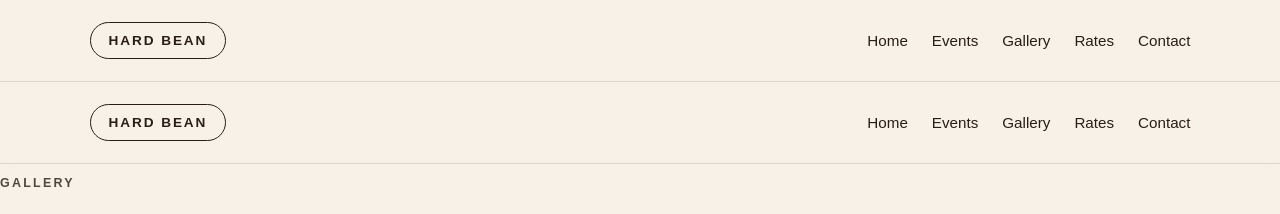
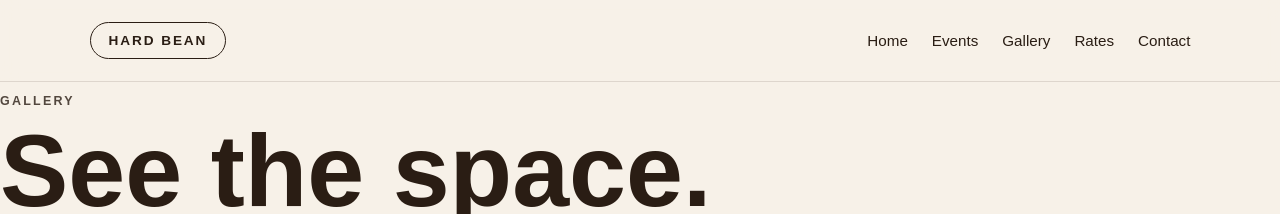
Before and after one commit to anastasis-elite/hardbean-events, a Next.js app: page /gallery in a window 1280 px wide. Shown: the top 214 px of the page. Built offline with nearby package versions, Linux system fonts and the light colour scheme.

Commit message:
Update page.tsx

```diff
--- a/app/gallery/page.tsx
+++ b/app/gallery/page.tsx
@@ -1,17 +1,6 @@
 export default function GalleryPage() {
   return (
     <main>
-      <nav className="nav">
-        <div className="logoOval">HARD BEAN</div>
-
-        <div className="navLinks">
-          <a href="/">Home</a>
-          <a href="/events">Events</a>
-          <a href="/gallery">Gallery</a>
-          <a href="/rates">Rates</a>
-          <a href="/contact">Contact</a>
-        </div>
-      </nav>
 
       <section className="pageHero">
         <p className="eyebrow">Gallery</p>
```
